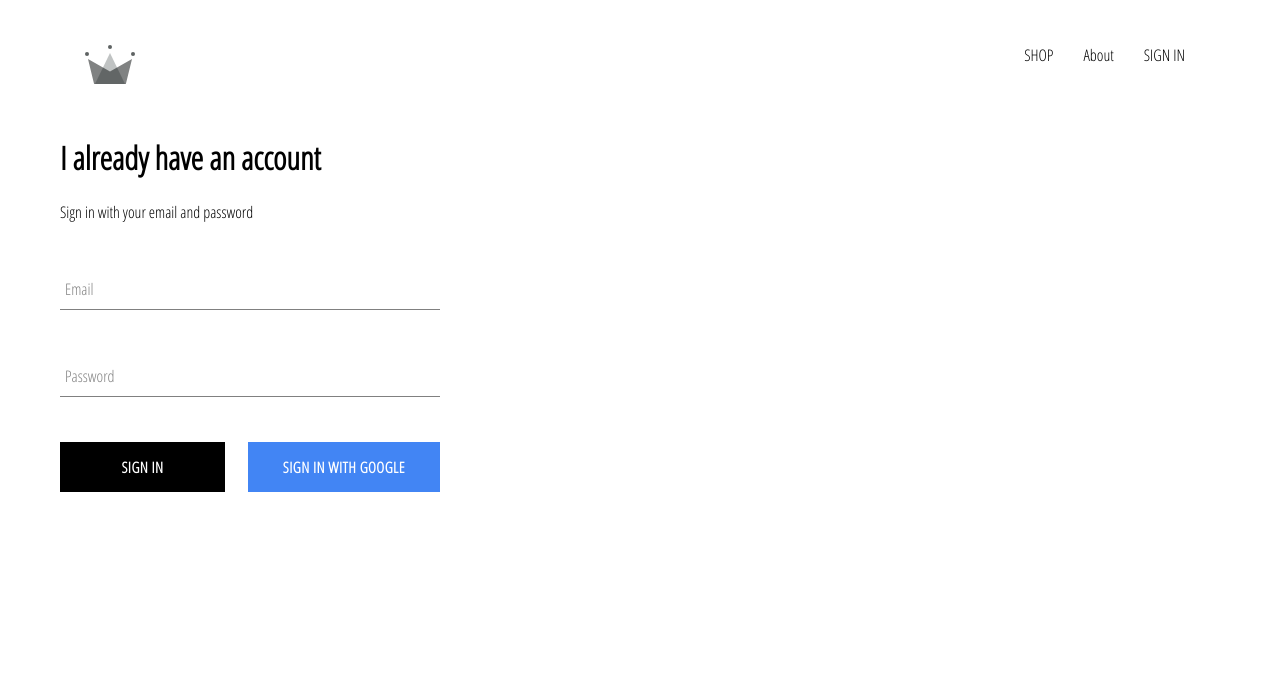
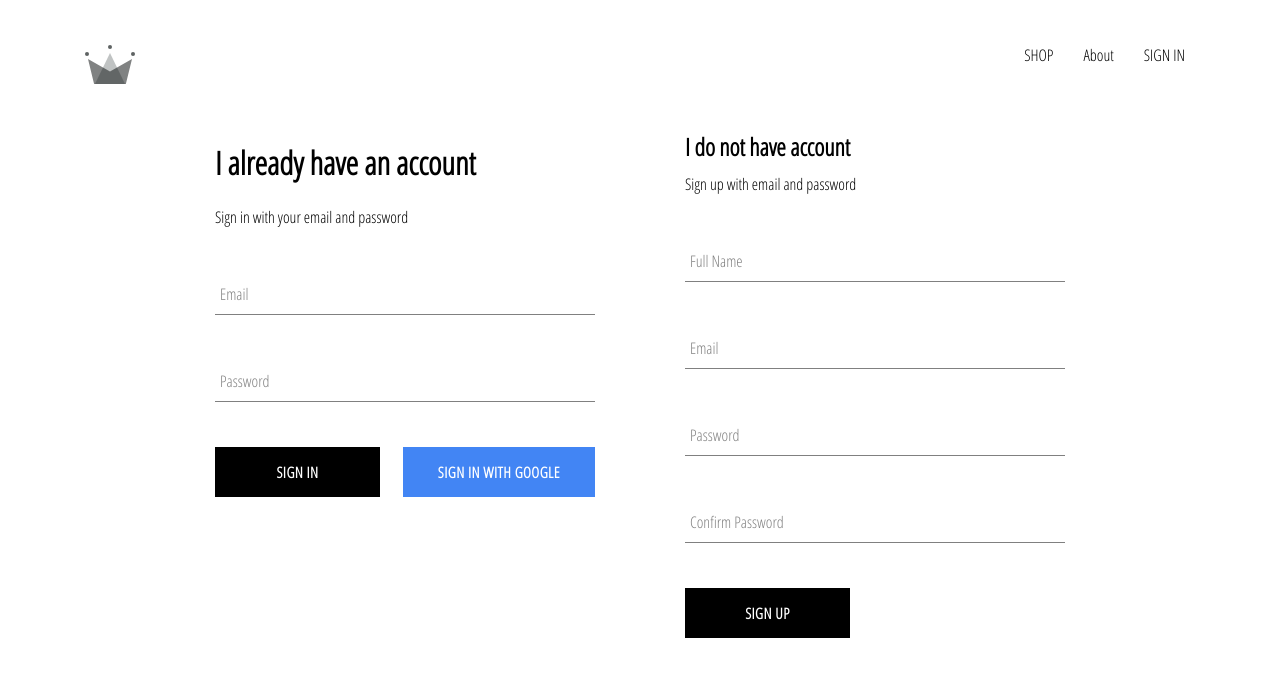
Before and after one commit to fahim4440/cloth-shopping, a React (Create React App) app: page /signin in a window 1280 px wide. Shown: the top 676 px of the page. Built offline with nearby package versions, Linux system fonts and the light colour scheme; no server answers.

Commit message:
integrated firebase and sign in sign up function added

```diff
--- a/src/App.js
+++ b/src/App.js
@@ -6,7 +6,7 @@
 import HomePage from './pages/homepage/homepage.component'
 import ShopPage from "./pages/shop/shop.component";
 import SignInAndSignUpPage from './pages/sign-in-and-sign-up/sign-in-and-sign-up.component';
-import { auth } from './firebase/firebase.utils';
+import { auth, createUserProfileDocument } from './firebase/firebase.utils';
 
 
 
@@ -21,9 +21,22 @@
   unsubscribeFromAuth = null
 
   componentDidMount() {
-    this.unsubscribeFromAuth = auth.onAuthStateChanged(user => {
-      this.setState({ currentUser: user })
-      console.log(user)
+    this.unsubscribeFromAuth = auth.onAuthStateChanged(async authUser => {
+      if (authUser) {
+        const userref = await createUserProfileDocument(authUser);
+        userref.onSnapshot(snapShot => {
+          this.setState({
+            currentUser: {
+              id: snapShot.id,
+              ...snapShot.data()
+            }
+          });
+        });
+      } else {
+        this.setState({
+          currentUser: null
+        })
+      }
     })
   }
 
--- a/src/components/sign-in/sign-in.component.jsx
+++ b/src/components/sign-in/sign-in.component.jsx
@@ -2,7 +2,7 @@
 import './sign-in.styles.scss';
 import FormInput from '../form-input/form-input.component'
 import CustomButton from '../custom-button/custom-button.component'
-import { signInWithGoogle } from '../../firebase/firebase.utils'
+import { auth, signInWithGoogle } from '../../firebase/firebase.utils'
 
 class SignIn extends React.Component {
     constructor(props) {
@@ -14,12 +14,18 @@
         }
     }
 
-    handleSubmit = (event) => {
+    handleSubmit = async (event) => {
         event.preventDefault();
-        this.setState({
-            email: '',
-            password: ''
-        });
+        const { email, password } = this.state;
+        try {
+            await auth.signInWithEmailAndPassword(email, password)
+            this.setState({
+                email: '',
+                password: ''
+            });
+        } catch (error) {
+            console.log(`Sign in problem: ${error.message}`)
+        }
     }
 
     handleChange = (event) => {
--- /dev/null
+++ b/src/components/sign-up/sign-up.component.jsx
@@ -0,0 +1,92 @@
+import React from 'react';
+import './sign-up.styles.scss';
+
+import FormInput from '../form-input/form-input.component';
+import CustomButton from '../custom-button/custom-button.component';
+
+import { auth, createUserProfileDocument } from '../../firebase/firebase.utils';
+
+class SignUp extends React.Component {
+    constructor(props) {
+        super(props);
+        this.state = {
+            displayName: '',
+            email: '',
+            password: '',
+            confirmPassword: ''
+        }
+    }
+
+    handleSubmit = async (event) => {
+        event.preventDefault();
+        const { displayName, email, password, confirmPassword } = this.state;
+        if (password !== confirmPassword) {
+            alert("Password don't match");
+            return;
+        }
+        try {
+            const { user } = await auth.createUserWithEmailAndPassword(email, password)
+            await createUserProfileDocument(user, { displayName })
+            this.setState({
+                displayName: '',
+                email: '',
+                password: '',
+                confirmPassword: ''
+            })
+        } catch (error) {
+            console.log(`Error to create account: ${error.message}`)
+        }
+    }
+
+    handleChange = (event) => {
+        const { name, value } = event.target;
+        this.setState({ [name]: value })
+    }
+
+    render() {
+        const { displayName, email, password, confirmPassword } = this.state;
+        return(
+            <div className='sign-up'>
+                <h2 className='title'>I do not have account</h2>
+                <span>Sign up with email and password</span>
+                <form onSubmit={this.handleSubmit}>
+                    <FormInput
+                        type='text'
+                        name='displayName'
+                        value={displayName}
+                        label='Full Name'
+                        handleChange={this.handleChange}
+                        required
+                    />
+                    <FormInput
+                        type='email'
+                        name='email'
+                        value={email}
+                        label='Email'
+                        handleChange={this.handleChange}
+                        required
+                    />
+                    <FormInput
+                        type='password'
+                        name='password'
+                        value={password}
+                        label='Password'
+                        handleChange={this.handleChange}
+                        required
+                    />
+                    <FormInput
+                        type='password'
+                        name='confirmPassword'
+                        value={confirmPassword}
+                        label='Confirm Password'
+                        handleChange={this.handleChange}
+                        required
+                    />
+                    <CustomButton type='submit'>SIGN UP</CustomButton>
+                </form>
+            </div>
+        )
+    }
+}
+
+export default SignUp;
--- /dev/null
+++ b/src/components/sign-up/sign-up.styles.scss
@@ -0,0 +1,9 @@
+.sign-up {
+    display: flex;
+    flex-direction: column;
+    width: 380px;
+
+    .title {
+        margin: 10px 0;
+    }
+}
--- a/src/firebase/firebase.utils.js
+++ b/src/firebase/firebase.utils.js
@@ -13,6 +13,30 @@
     measurementId: "G-FYYER2NKX1"
 };
 
+export const createUserProfileDocument = async (authUser, additionalData) => {
+    if (!authUser) {
+        return
+    }
+
+    const userRef = firestore.doc(`users/${authUser.uid}`);
+    const snapShot = await userRef.get();
+    if (!snapShot.exists) {
+        const { displayName, email } = authUser;
+        const createdAt = new Date();
+        try {
+            userRef.set({
+                displayName,
+                email,
+                createdAt,
+                ...additionalData
+            })
+        } catch (error) {
+            console.log(`error to create data into database: ${error.message}`)
+        }
+    }
+    return userRef;
+}
+
 firebase.initializeApp(config);
 
 export const auth = firebase.auth();
--- a/src/pages/sign-in-and-sign-up/sign-in-and-sign-up.component.jsx
+++ b/src/pages/sign-in-and-sign-up/sign-in-and-sign-up.component.jsx
@@ -1,10 +1,12 @@
 import React from 'react';
 import './sign-in-and-sign-up.styles.scss';
 import SignIn from '../../components/sign-in/sign-in.component'
+import SignUp from '../../components/sign-up/sign-up.component'
 
 const SignInAndSignUpPage = () => (
-    <div>
+    <div className='sign-in-and-sign-up'>
         <SignIn />
+        <SignUp />
     </div>
 )
 
--- a/src/pages/sign-in-and-sign-up/sign-in-and-sign-up.styles.scss
+++ b/src/pages/sign-in-and-sign-up/sign-in-and-sign-up.styles.scss
@@ -0,0 +1,6 @@
+.sign-in-and-sign-up {
+    display: flex;
+    justify-content: space-between;
+    width: 850px;
+    margin: 30px auto;
+}
```
